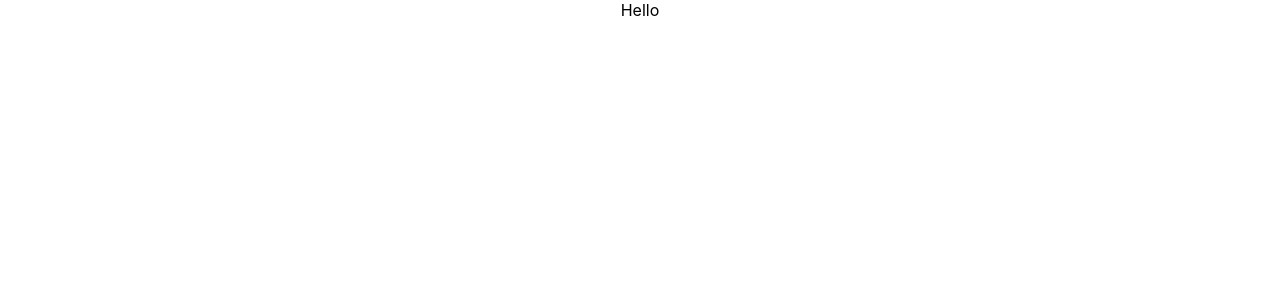
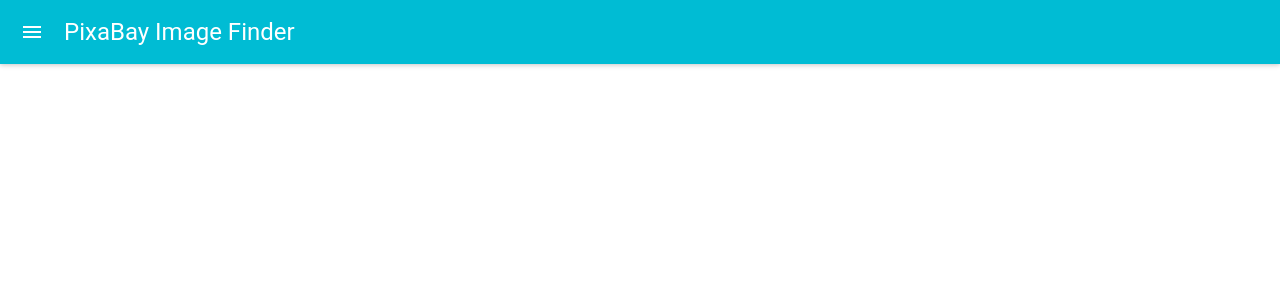
Before and after one commit to blackeagle94/searchimagepixabay, a React (Create React App) app: page / in a window 1280 px wide. Shown: the top 300 px of the page. Built offline with nearby package versions, Linux system fonts and the light colour scheme.

Commit message:
appbar created

```diff
--- a/src/App.js
+++ b/src/App.js
@@ -1,11 +1,18 @@
+import { MuiThemeProvider } from 'material-ui/styles';
+import React from 'react';
 import './App.css';
+import NavBar from './components/Navbar/NavBar';
 
-function App() {
-  return (
-    <div className="App">
- Hello
-    </div>
-  );
+class App extends React.Component {
+	render() {
+		return (
+			<MuiThemeProvider>
+				<div>
+					<NavBar />
+				</div>
+			</MuiThemeProvider>
+		);
+	}
 }
 
 export default App;
```
Also changed, not shown: src/components/Navbar/NavBar.js (+7 -0 lines), 1 other file (tests, documents, lock files or other folders).
